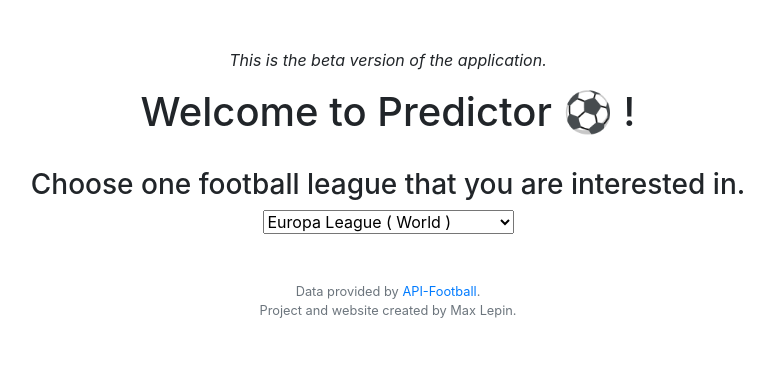
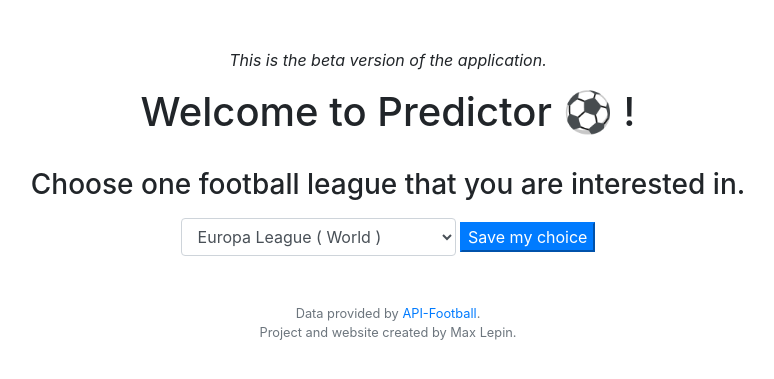
Before and after one commit to Max-le/CS50_Predictor, a Flask app: page /choose_your_league in a window 1280 px wide. Shown: the part 76-455 px from the top of the page, without its empty margins (252-1026 px from the left). Run offline with Flask 2, Linux system fonts and the light colour scheme; the visitor is signed in with stand-in values (Sample User, id 1); parts of the project's set-up code (start-up, migrations or seed data) failed here and were passed over; some libraries are stand-ins or nearby versions.

Commit message:
implemented a route w/ a html page to select a league

```diff
--- a/app.py
+++ b/app.py
@@ -12,7 +12,7 @@ import requests
 from apscheduler.schedulers.background import BackgroundScheduler
 
 
-LEAGUES_AVAILABLE = [525, 754, 514, 656]
+LEAGUES_AVAILABLE = [525, 754, 514, 656, 524]
 
 # Configure application
 app = Flask(__name__)
@@ -65,7 +65,8 @@ def leagues():
 @login_required
 def choose_your_league():
     if request.method == 'POST':
-        return 0
+        choice = request.form.get("l_choice")
+        return f" Your choice : {choice}"
     elif request.method == 'GET':
         ##Loads leagues from json
         f = open('models/leagues.json', 'r')
--- a/templates/choose_your_league.html
+++ b/templates/choose_your_league.html
@@ -8,14 +8,15 @@
 <h1>Welcome to Predictor ⚽️ ! </h1> <br>
 
 <h3>Choose one football league that you are interested in.</h3>
-<form name='league_choice'>
 
-    <select name="league">
+<form action="/choose_your_league" method="POST">
+    <div class="form-group"></div>
+    <select class="form-control" name="l_choice">
         {% for l in leagues %}
-        <option value="{{l['league_id']}}">{{l['name']}} ( {{l['country']}} ) </option>
+        <option value="{{l['league_id']}}">{{l['name']}} ( <i>{{l['country']}}</i> ) </option>
         {% endfor %}
-
     </select>
+    <button class="btn-primary">Save my choice</button>
 </form>
 
 {% endblock %}
```
